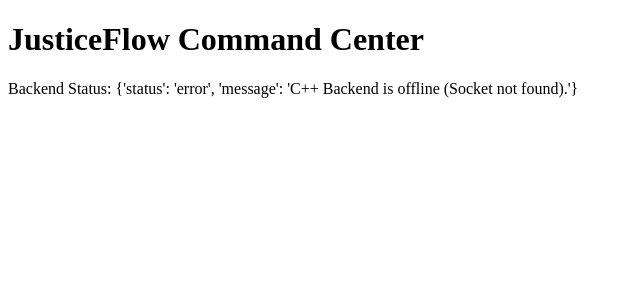
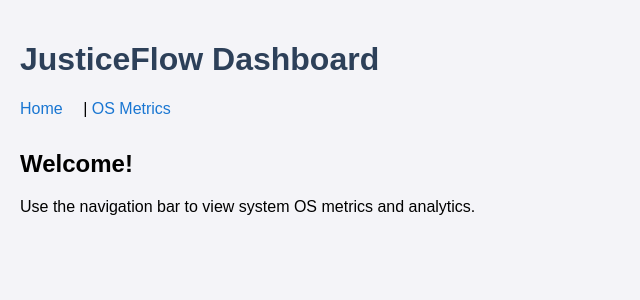
Before and after one commit to Furqan-2006/JusticeFlow, a Flask app: page / in a window 1280 px wide. Shown: the top 300 px of the page, without its empty margins (0-640 px from the left). Run offline with Flask 3, Linux system fonts and the light colour scheme.

Commit message:
Refactor dashboard structure, add OS metrics page, and implement IPC communication

```diff
--- a/dashboard/app.py
+++ b/dashboard/app.py
@@ -1,81 +1,20 @@
-import os
-import json
-import socket
-from flask import Flask, render_template, request, jsonify
+from flask import Flask, render_template, jsonify
+from client.socket_client import send_ipc_request
 
 app = Flask(__name__)
 
-# The socket path exactly as defined in your architecture diagram
-SOCKET_PATH = "/tmp/justiceflow.sock"
+@app.route("/")
+def dashboard():
+    return render_template("dashboard.html")
 
-def send_to_cpp_gateway(payload_dict):
-    """
-    Opens a Unix Domain Socket, sends a JSON payload to the C++ API Gateway,
-    and waits for the JSON response.
-    """
-    if not os.path.exists(SOCKET_PATH):
-        return {"status": "error", "message": "C++ Backend is offline (Socket not found)."}
+@app.route("/os_metrics")
+def os_metrics_page():
+    return render_template("os_metrics.html")
 
-    # Create a Unix Domain Socket
-    client = socket.socket(socket.AF_UNIX, socket.SOCK_STREAM)
-
-    try:
-        client.connect(SOCKET_PATH)
-
-        # Convert Python dictionary to JSON string and encode to bytes
-        json_data = json.dumps(payload_dict)
-        client.sendall(json_data.encode('utf-8'))
-
-        # Wait for the C++ response (assuming buffer size of 4096 bytes)
-        response_bytes = client.recv(4096)
-        if not response_bytes:
-            return {"status": "error", "message": "Empty response from C++ Backend."}
-
-        # Decode bytes back to Python dictionary
-        return json.loads(response_bytes.decode('utf-8'))
-
-    except Exception as e:
-        return {"status": "error", "message": f"IPC Communication failed: {str(e)}"}
-    finally:
-        client.close()
-
-
-# --- FLASK ROUTES (The Web Pages) ---
-
-@app.route('/')
-def dashboard():
-    """Renders the main dashboard page."""
-    # Example: Ask C++ for the latest stats to show on the dashboard
-    payload = {"action": "get_dashboard_stats"}
-    stats = send_to_cpp_gateway(payload)
-
-    # Passing the data to Abu Bakr's HTML template
-    return render_template('dashboard.html', stats=stats)
-
-@app.route('/register_fir', methods=['POST'])
-def register_fir():
-    """Handles the form submission from the UI to register an FIR."""
-    # Get the form data from Abu Bakr's HTML form
-    form_data = request.form.to_dict()
-
-    # Wrapping it in a command payload for Subsystem 2 (Your C++ subsystem!)
-    payload = {
-        "action": "register_fir",
-        "data": {
-            "type": form_data.get("case_type"),
-            "description": form_data.get("description"),
-            "lat": float(form_data.get("lat", 0.0)),
-            "lon": float(form_data.get("lon", 0.0)),
-            "station_id": int(form_data.get("station_id", 1))
-        }
-    }
-
-    # Send it down the IPC socket to the C++ CaseManager
-    response = send_to_cpp_gateway(payload)
-
+@app.route("/api/os_metrics")
+def api_os_metrics():
+    response = send_ipc_request({"action": "get_dashboard_stats"})
     return jsonify(response)
 
-if __name__ == '__main__':
-    print("[Flask] Starting JusticeFlow UI...")
-    # Run on port 5000
+if __name__ == "__main__":
     app.run(host='0.0.0.0', port=5000, debug=True)
--- /dev/null
+++ b/dashboard/client/socket_client.py
@@ -0,0 +1,19 @@
+import socket
+import json
+import os
+
+SOCKET_PATH = '/tmp/justiceflow.sock'
+
+def send_ipc_request(payload: dict) -> dict:
+    """Send a JSON request over the Unix domain socket to the C++ API Gateway."""
+    if not os.path.exists(SOCKET_PATH):
+        return {"status": "error", "message": "API Gateway socket not found."}
+    try:
+        with socket.socket(socket.AF_UNIX, socket.SOCK_STREAM) as client:
+            client.connect(SOCKET_PATH)
+            data = json.dumps(payload).encode("utf-8")
+            client.sendall(data)
+            response = client.recv(65536)  # 64 KB
+            return json.loads(response.decode("utf-8"))
+    except Exception as e:
+        return {"status": "error", "message": f"IPC error: {e}"}
--- a/dashboard/requirements.txt
+++ b/dashboard/requirements.txt
@@ -4,3 +4,4 @@ numpy>=1.26.0
 plotly>=5.22.0
 psycopg2-binary>=2.9.9
 scipy>=1.13.0
+Flask==3.1.3
--- a/dashboard/run.py
+++ b/dashboard/run.py
@@ -0,0 +1,4 @@
+from app import app
+
+if __name__ == "__main__":
+    app.run()
--- a/dashboard/static/css/styles.css
+++ b/dashboard/static/css/styles.css
@@ -0,0 +1,30 @@
+body {
+    font-family: Arial, sans-serif;
+    background: #f4f4f8;
+    margin: 0;
+    padding: 20px;
+}
+
+h1 {
+    color: #2d4059;
+}
+
+nav a {
+    color: #1976d2;
+    text-decoration: none;
+    margin-right: 1em;
+}
+
+nav a:hover {
+    text-decoration: underline;
+}
+
+.main-content {
+    margin-top: 2em;
+}
+
+.status {
+    margin: 1em 0;
+    color: #b71c1c;
+    font-weight: bold;
+}
--- a/dashboard/templates/dashboard.html
+++ b/dashboard/templates/dashboard.html
@@ -2,9 +2,17 @@
 <html>
 <head>
     <title>JusticeFlow Dashboard</title>
+    <link rel="stylesheet" href="{{ url_for('static', filename='css/styles.css') }}">
 </head>
 <body>
-    <h1>JusticeFlow Command Center</h1>
-    <p>Backend Status: {{ stats }}</p>
+    <h1>JusticeFlow Dashboard</h1>
+    <nav>
+        <a href="{{ url_for('dashboard') }}">Home</a> |
+        <a href="{{ url_for('os_metrics_page') }}">OS Metrics</a>
+    </nav>
+    <div class="main-content">
+        <h2>Welcome!</h2>
+        <p>Use the navigation bar to view system OS metrics and analytics.</p>
+    </div>
 </body>
 </html>
```
Also changed, not shown: dashboard/static/js/charts.js (+53 -0 lines), dashboard/templates/os_metrics.html (+18 -0 lines), folder_structure.txt (+36 -0 lines).
